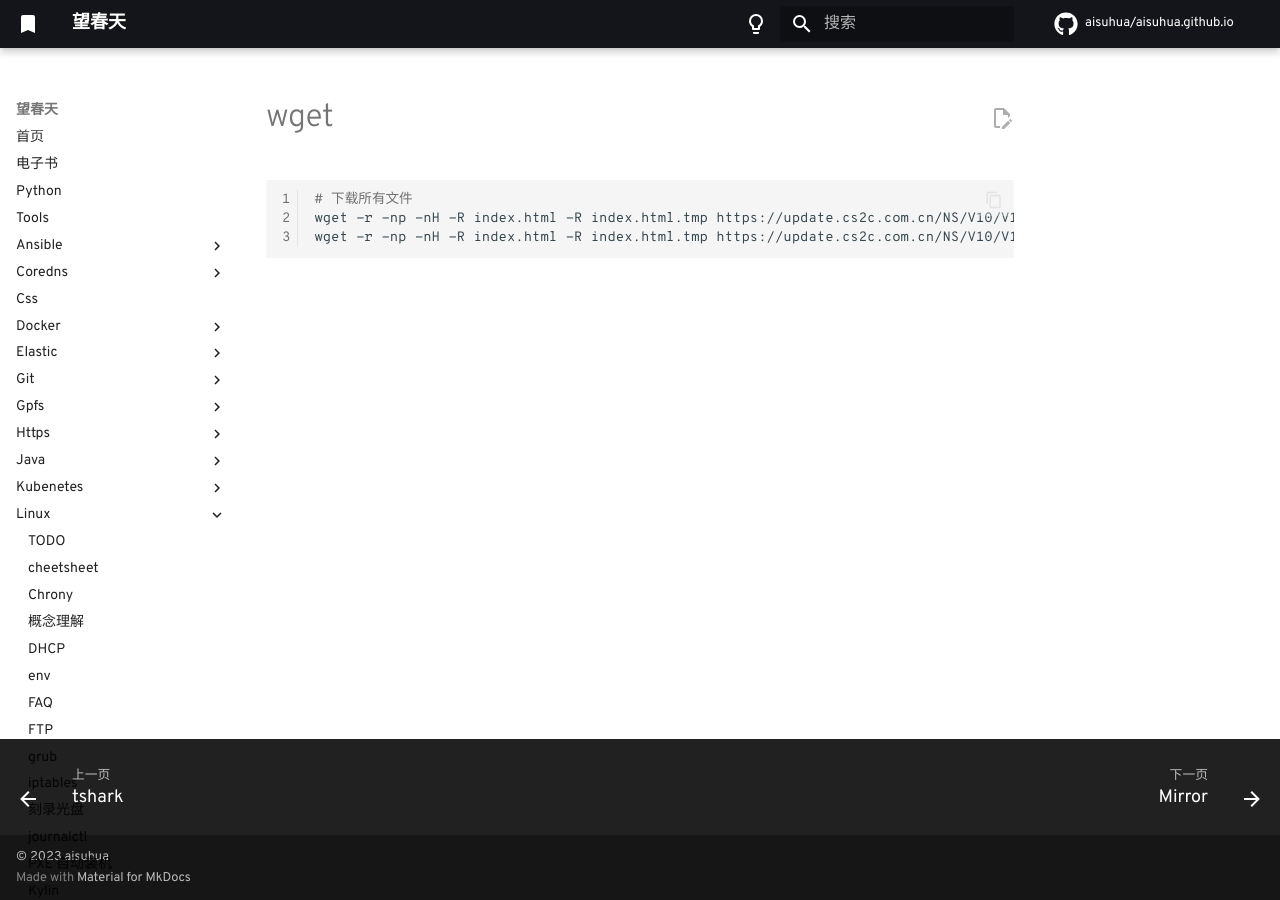
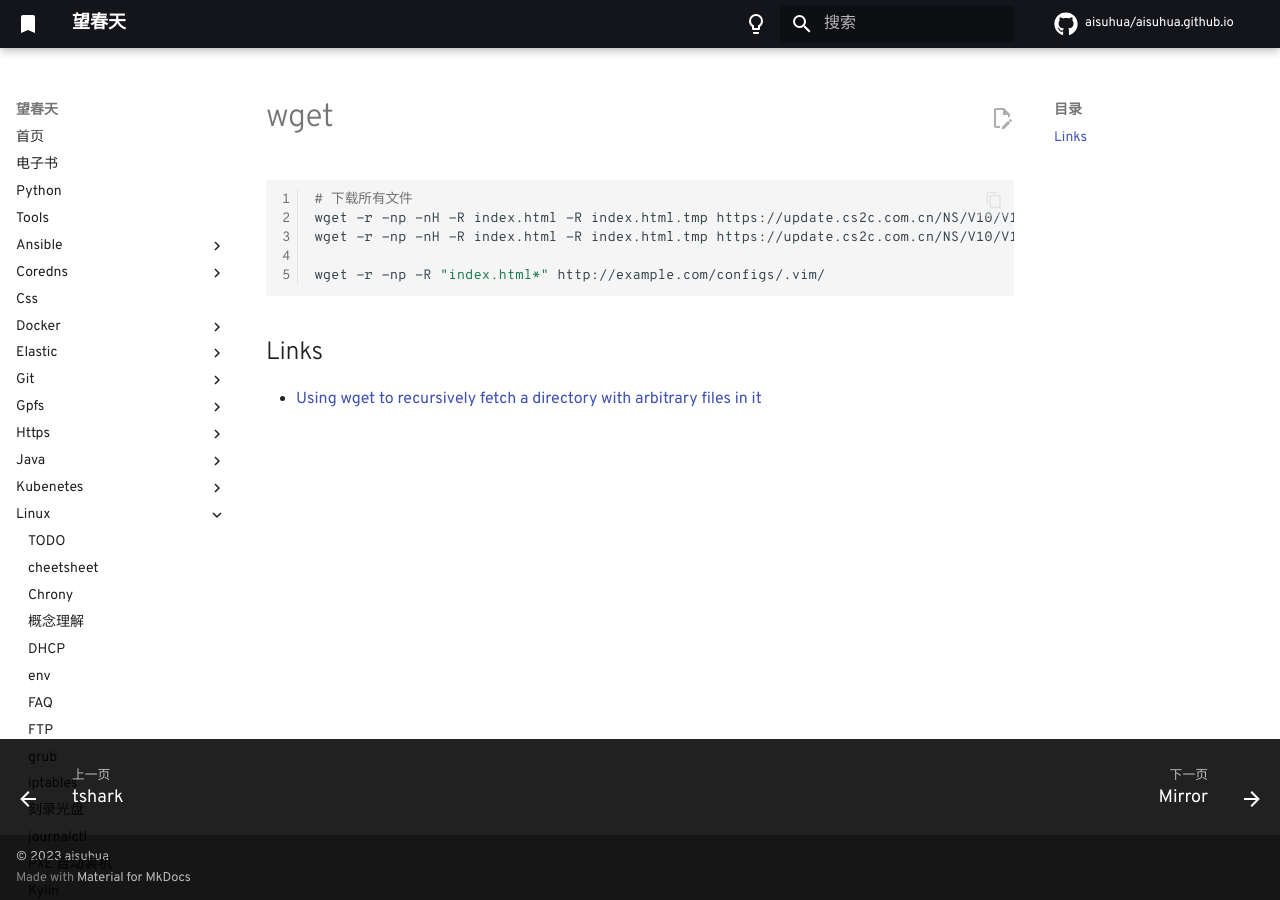
Before and after one commit to aisuhua/aisuhua.github.io, an MkDocs documentation site: the page built from docs/linux/command/wget.md, in a window 1280 px wide. Built offline with MkDocs 1.6.1 and Material for MkDocs 9.7.7, drawn with Linux system fonts in a browser that asks for light colours; comment, search, counter and statistics services are not loaded.

Commit message:
python.md

````diff
--- a/docs/linux/command/wget.md
+++ b/docs/linux/command/wget.md
@@ -4,4 +4,10 @@
 # 下载所有文件
 wget -r -np -nH -R index.html -R index.html.tmp https://update.cs2c.com.cn/NS/V10/V10SP1.1/os/adv/lic/updates/x86_64/
 wget -r -np -nH -R index.html -R index.html.tmp https://update.cs2c.com.cn/NS/V10/V10SP1.1/os/adv/lic/base/x86_64/
+
+wget -r -np -R "index.html*" http://example.com/configs/.vim/
 ```
+
+## Links
+
+- [Using wget to recursively fetch a directory with arbitrary files in it](https://stackoverflow.com/questions/273743/using-wget-to-recursively-fetch-a-directory-with-arbitrary-files-in-it)
````
